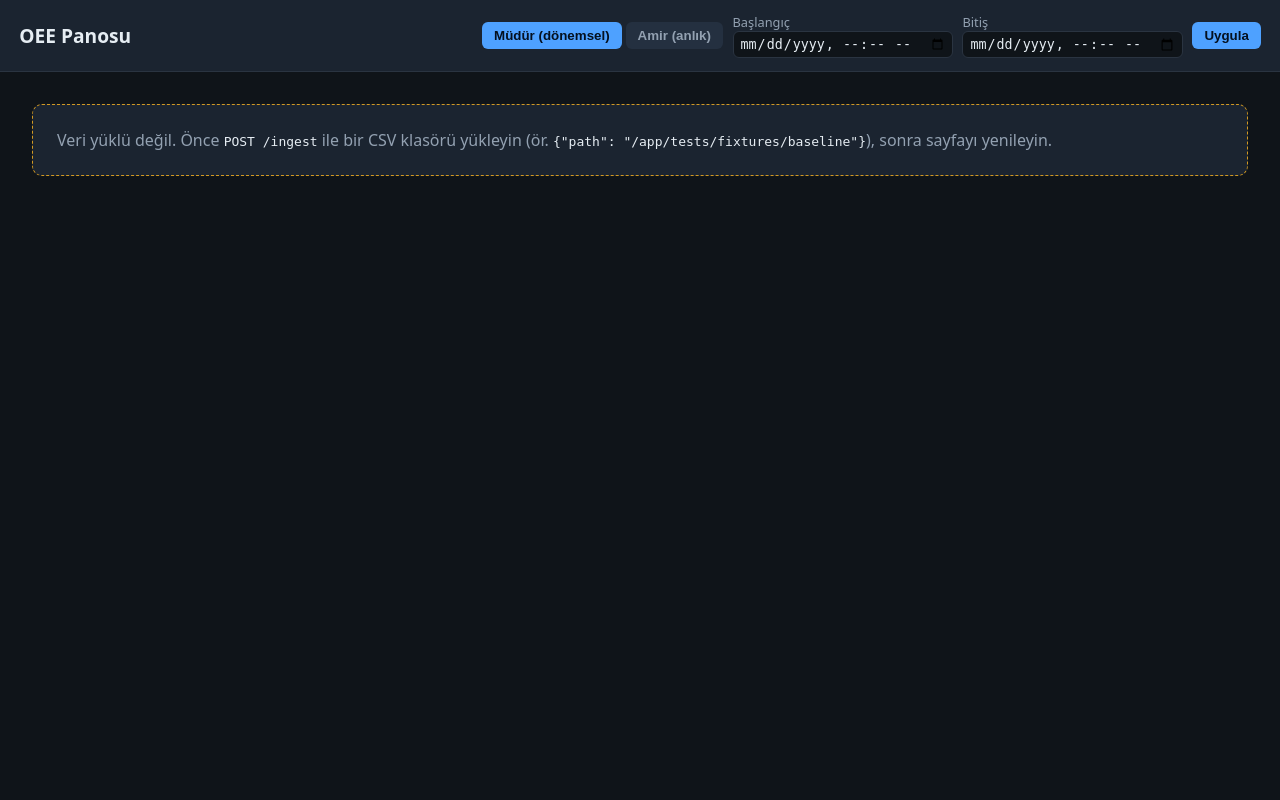
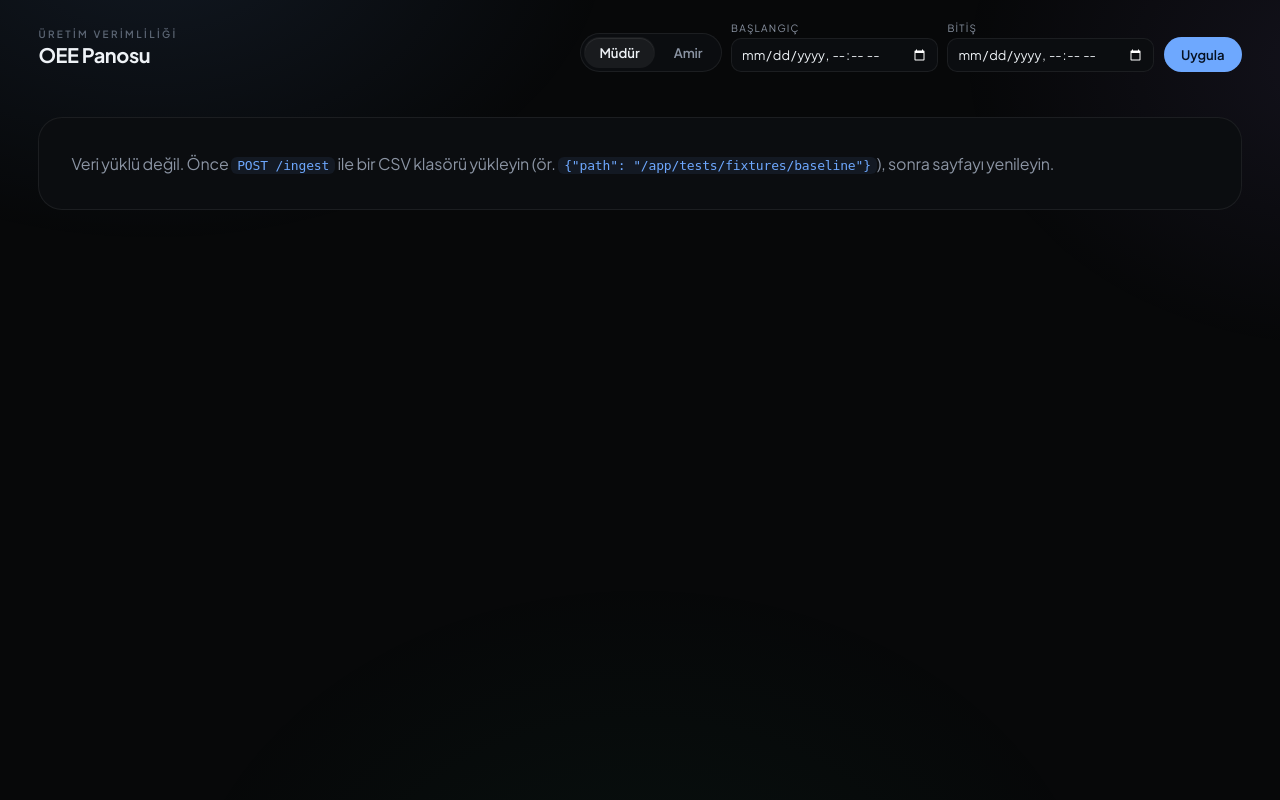
Before and after one commit to Kenobii512/oee-platform, a FastAPI app: page / in a window 1280 px wide. Run offline with FastAPI, Linux system fonts and the light colour scheme; data that the repository does not hold is empty.

Commit message:
style(g5): premium dark 'Ethereal Glass' dashboard redesign
Applied high-end-visual-design principles (adapted for a data dashboard, not the
landing-page archetypes which that taste-skill excludes):
- Plus Jakarta Sans, tabular numerals, tightened tracking
- double-bezel cards (outer shell + concentric inner core, inset highlight)
- OLED background with subtle radial aurora orbs; hairline borders; soft tinted shadows
- refined palette: blue accent (glowing OEE), emerald=visible / violet=inferred channels
- rounded chart bars, area-filled trend, softened gridlines, pill tabs/buttons
- custom cubic-bezier transitions, staggered card rise-in, reduced-motion respected
No logic change; dashboard route test still green.

```diff
--- a/backend/app/static/dashboard.css
+++ b/backend/app/static/dashboard.css
@@ -1,50 +1,149 @@
+/* OEE Panosu — premium "Ethereal Glass" tema (veri panosuna uyarlanmış).
+   İlkeler: double-bezel kartlar, hairline kenarlar, yumuşak/tonlu gölgeler,
+   özel cubic-bezier geçişler, tabular rakamlar, makro boşluk. GPU-güvenli motion. */
+
 :root {
-  --bg: #0f1419;
-  --card: #1b2430;
-  --ink: #e6edf3;
-  --muted: #93a1b1;
-  --accent: #4ea1ff;
-  --good: #3fb950;
-  --warn: #d29922;
-  --bad: #f85149;
-  --inferred: #b07cff;
+  --bg: #070809;
+  --bg-2: #0b0d10;
+  --ink: #eef2f6;
+  --muted: #8b94a3;
+  --faint: #5b6573;
+  --line: rgba(255, 255, 255, 0.07);
+  --line-strong: rgba(255, 255, 255, 0.12);
+  --accent: #6ea8fe;
+  --good: #34d399;     /* görünür kanallar / iyi */
+  --inferred: #a78bfa; /* çıkarım kanalları */
+  --loss: #fb7185;
+  --ease: cubic-bezier(0.32, 0.72, 0, 1);
+  --r-shell: 24px;
+  --r-core: 18px;
 }
+
 * { box-sizing: border-box; }
+
+html { color-scheme: dark; }
+
 body {
   margin: 0;
-  font-family: system-ui, -apple-system, Segoe UI, Roboto, sans-serif;
+  font-family: "Plus Jakarta Sans", system-ui, sans-serif;
   background: var(--bg);
   color: var(--ink);
+  -webkit-font-smoothing: antialiased;
+  font-variant-numeric: tabular-nums;
+  letter-spacing: -0.01em;
 }
+
+/* Arka plan: çok hafif, sabit radyal mesh orblar (pointer-events yok). */
+.aurora {
+  position: fixed; inset: 0; z-index: -1; pointer-events: none; overflow: hidden;
+  background:
+    radial-gradient(48rem 32rem at 12% -8%, rgba(110, 168, 254, 0.10), transparent 60%),
+    radial-gradient(40rem 30rem at 105% 8%, rgba(167, 139, 250, 0.08), transparent 60%),
+    radial-gradient(50rem 40rem at 50% 120%, rgba(52, 211, 153, 0.05), transparent 60%);
+}
+
+/* ---- Üst bar ---- */
 .topbar {
   display: flex; align-items: center; justify-content: space-between;
-  gap: 1rem; padding: 0.8rem 1.2rem; background: var(--card);
-  border-bottom: 1px solid #2a3441; flex-wrap: wrap;
+  gap: 1rem; padding: 1.4rem clamp(1rem, 4vw, 2.4rem) 0.4rem; flex-wrap: wrap;
 }
-.topbar h1 { font-size: 1.2rem; margin: 0; }
-.controls { display: flex; align-items: center; gap: 0.6rem; flex-wrap: wrap; }
-.controls label { font-size: 0.8rem; color: var(--muted); display: flex; flex-direction: column; }
-.controls input { background: #0f1419; color: var(--ink); border: 1px solid #2a3441; border-radius: 6px; padding: 4px 6px; }
-button { background: var(--accent); color: #04101f; border: 0; border-radius: 6px; padding: 6px 12px; cursor: pointer; font-weight: 600; }
-.tabs { display: flex; gap: 4px; }
-.tab { background: #243040; color: var(--muted); }
-.tab.active { background: var(--accent); color: #04101f; }
-.empty { margin: 2rem; padding: 1.5rem; background: var(--card); border: 1px dashed var(--warn); border-radius: 10px; color: var(--muted); }
-.empty code { color: var(--ink); }
+.brand .eyebrow {
+  display: block; font-size: 10px; font-weight: 600; letter-spacing: 0.24em;
+  text-transform: uppercase; color: var(--faint); margin-bottom: 2px;
+}
+.brand h1 { font-size: 1.25rem; font-weight: 700; margin: 0; letter-spacing: -0.02em; }
+
+.controls { display: flex; align-items: flex-end; gap: 0.6rem; flex-wrap: wrap; }
+.controls label { font-size: 10px; letter-spacing: 0.12em; text-transform: uppercase; color: var(--muted); display: flex; flex-direction: column; gap: 4px; }
+.controls input {
+  background: var(--bg-2); color: var(--ink); border: 1px solid var(--line);
+  border-radius: 10px; padding: 7px 9px; font: inherit; font-size: 0.8rem;
+  transition: border-color 0.4s var(--ease), box-shadow 0.4s var(--ease);
+}
+.controls input:focus { outline: none; border-color: var(--accent); box-shadow: 0 0 0 3px rgba(110, 168, 254, 0.18); }
+
+button {
+  font: inherit; font-weight: 600; font-size: 0.82rem; cursor: pointer;
+  border: 1px solid transparent; border-radius: 999px; padding: 8px 16px;
+  background: var(--accent); color: #061122;
+  transition: transform 0.4s var(--ease), filter 0.4s var(--ease), background 0.4s var(--ease), color 0.4s var(--ease), border-color 0.4s var(--ease);
+}
+button:hover { filter: brightness(1.08); }
+button:active { transform: scale(0.97); }
+
+.tabs { display: flex; gap: 4px; padding: 3px; background: var(--bg-2); border: 1px solid var(--line); border-radius: 999px; }
+.tab { background: transparent; color: var(--muted); padding: 6px 14px; border-radius: 999px; }
+.tab.active { background: rgba(255, 255, 255, 0.06); color: var(--ink); box-shadow: inset 0 1px 0 rgba(255, 255, 255, 0.08); }
+
+/* ---- Boş durum ---- */
+.empty {
+  margin: clamp(1rem, 4vw, 2.4rem); padding: 2rem; border-radius: var(--r-shell);
+  background: var(--bg-2); border: 1px solid var(--line); color: var(--muted); line-height: 1.7;
+}
+.empty code { color: var(--accent); background: rgba(110, 168, 254, 0.08); padding: 1px 6px; border-radius: 6px; }
 .hidden { display: none !important; }
+
+/* ---- Izgara ---- */
 .grid {
-  display: grid; gap: 1rem; padding: 1.2rem;
+  display: grid; gap: 1.1rem; padding: 1.1rem clamp(1rem, 4vw, 2.4rem) 2.6rem;
   grid-template-columns: repeat(2, minmax(0, 1fr));
+  max-width: 1320px; margin: 0 auto;
 }
-.card { background: var(--card); border: 1px solid #2a3441; border-radius: 12px; padding: 1rem; min-height: 60px; }
-.card h2 { font-size: 0.95rem; margin: 0 0 0.6rem; color: var(--muted); font-weight: 600; }
-.kpis { grid-column: 1 / -1; display: flex; gap: 1.5rem; flex-wrap: wrap; align-items: center; }
-.kpi { display: flex; flex-direction: column; }
-.kpi .label { font-size: 0.75rem; color: var(--muted); }
-.kpi .value { font-size: 2rem; font-weight: 700; }
-.kpi .value.small { font-size: 1rem; font-weight: 500; }
-.kpi-oee .value { color: var(--accent); }
-.muted { color: var(--muted); font-size: 0.78rem; }
-#dq-detail { font-size: 0.9rem; line-height: 1.6; }
-canvas { max-height: 280px; }
-@media (max-width: 760px) { .grid { grid-template-columns: 1fr; } }
+
+/* ---- Double-bezel kart (dış kabuk + iç çekirdek) ---- */
+.shell {
+  background: rgba(255, 255, 255, 0.022);
+  border: 1px solid var(--line);
+  border-radius: var(--r-shell);
+  padding: 6px;
+  box-shadow: 0 24px 60px -28px rgba(0, 0, 0, 0.8);
+  opacity: 0; transform: translateY(14px);
+  animation: rise 0.7s var(--ease) forwards;
+  transition: transform 0.5s var(--ease), border-color 0.5s var(--ease);
+}
+.shell:hover { transform: translateY(-3px); border-color: var(--line-strong); }
+.shell .core {
+  background: linear-gradient(180deg, rgba(255, 255, 255, 0.018), rgba(0, 0, 0, 0.12)), var(--bg-2);
+  border-radius: var(--r-core);
+  padding: 1.15rem 1.25rem 1.25rem;
+  box-shadow: inset 0 1px 0 rgba(255, 255, 255, 0.06);
+  height: 100%;
+}
+.shell:nth-child(1) { animation-delay: 0.02s; }
+.shell:nth-child(2) { animation-delay: 0.08s; }
+.shell:nth-child(3) { animation-delay: 0.14s; }
+.shell:nth-child(4) { animation-delay: 0.20s; }
+.shell:nth-child(5) { animation-delay: 0.26s; }
+.shell:nth-child(6) { animation-delay: 0.32s; }
+
+@keyframes rise { to { opacity: 1; transform: translateY(0); } }
+@media (prefers-reduced-motion: reduce) {
+  .shell { animation: none; opacity: 1; transform: none; }
+  .shell:hover { transform: none; }
+}
+
+.eyebrow {
+  display: block; font-size: 10px; font-weight: 600; letter-spacing: 0.2em;
+  text-transform: uppercase; color: var(--faint); margin-bottom: 0.85rem;
+}
+canvas { max-height: 268px; }
+
+/* ---- KPI başlığı ---- */
+.kpis { grid-column: 1 / -1; }
+.kpis .core { display: flex; gap: clamp(1rem, 3vw, 2.6rem); flex-wrap: wrap; align-items: center; }
+.kpi { display: flex; flex-direction: column; gap: 2px; }
+.kpi .label { font-size: 11px; letter-spacing: 0.06em; color: var(--muted); text-transform: uppercase; }
+.kpi .value { font-size: clamp(1.7rem, 4vw, 2.5rem); font-weight: 700; line-height: 1; letter-spacing: -0.03em; }
+.kpi .value.small { font-size: 0.95rem; font-weight: 500; letter-spacing: 0; color: var(--ink); }
+.kpi-oee { padding-right: clamp(1rem, 3vw, 2.4rem); border-right: 1px solid var(--line); }
+.kpi-oee .value { font-size: clamp(2.4rem, 6vw, 3.6rem); color: var(--accent); text-shadow: 0 0 38px rgba(110, 168, 254, 0.35); }
+
+/* ---- Veri güvenilirliği detayı ---- */
+.muted { color: var(--muted); font-size: 0.76rem; line-height: 1.6; }
+#dq-detail { font-size: 0.9rem; line-height: 1.85; margin-bottom: 0.6rem; }
+#dq-detail strong { color: var(--ink); }
+
+@media (max-width: 760px) {
+  .grid { grid-template-columns: 1fr; }
+  .kpi-oee { border-right: 0; }
+}
--- a/backend/app/static/dashboard.js
+++ b/backend/app/static/dashboard.js
@@ -1,11 +1,19 @@
 "use strict";
 
-const COLORS = {
-  base: "#39424e", loss: "#f85149", lossSoft: "#d29922",
-  oee: "#4ea1ff", visible: "#3fb950", inferred: "#b07cff",
+const C = {
+  ink: "#eef2f6", muted: "#8b94a3", grid: "rgba(255,255,255,0.05)",
+  base: "#3a434f", oee: "#6ea8fe", good: "#34d399", inferred: "#a78bfa", loss: "#fb7185",
 };
+
+// Chart.js premium varsayılanları
+Chart.defaults.font.family = "'Plus Jakarta Sans', system-ui, sans-serif";
+Chart.defaults.font.weight = 500;
+Chart.defaults.color = C.muted;
+
 const charts = {};
 const pct = (x) => (x * 100).toFixed(1) + "%";
+const grid = { color: C.grid, drawTicks: false };
+const bar = { borderRadius: 6, borderSkipped: false, barPercentage: 0.62, categoryPercentage: 0.7 };
 
 function qs() {
   const f = document.getElementById("from").value;
@@ -48,15 +56,15 @@ function renderWaterfall(oee) {
       labels: ["Başlangıç", "−Kullanılabilirlik", "−Performans", "−Kalite", "OEE"],
       datasets: [{
         data: [[0, 100], [a100, 100], [ap100, a100], [apq, ap100], [0, apq]],
-        backgroundColor: [COLORS.base, COLORS.loss, COLORS.loss, COLORS.loss, COLORS.oee],
+        backgroundColor: [C.base, C.loss, C.loss, C.loss, C.oee],
+        ...bar,
       }],
     },
     options: {
       plugins: { legend: { display: false },
-        tooltip: { callbacks: { label: (c) => {
-          const v = c.raw; return (Math.abs(v[1] - v[0])).toFixed(1) + "%"; } } } },
-      scales: { y: { min: 0, max: 100, ticks: { color: "#93a1b1" } },
-                x: { ticks: { color: "#93a1b1" } } },
+        tooltip: { callbacks: { label: (c) => (Math.abs(c.raw[1] - c.raw[0])).toFixed(1) + "%" } } },
+      scales: { y: { min: 0, max: 100, grid, ticks: { callback: (v) => v + "%" } },
+                x: { grid: { display: false } } },
     },
   });
 }
@@ -66,26 +74,25 @@ function lossChart(id, cats) {
   charts[id] = new Chart(document.getElementById(id), {
     type: "bar",
     data: {
-      labels: cats.map((c) => c.category + (c.kind === "inferred" ? " (çıkarım)" : "")),
+      labels: cats.map((c) => c.category + (c.kind === "inferred" ? " · çıkarım" : "")),
       datasets: [{
         data: cats.map((c) => c.value),
-        backgroundColor: cats.map((c) => c.kind === "inferred" ? COLORS.inferred : COLORS.visible),
+        backgroundColor: cats.map((c) => c.kind === "inferred" ? C.inferred : C.good),
+        ...bar,
       }],
     },
     options: {
       indexAxis: "y",
       plugins: { legend: { display: false } },
-      scales: { x: { ticks: { color: "#93a1b1" } }, y: { ticks: { color: "#93a1b1" } } },
+      scales: { x: { grid, beginAtZero: true }, y: { grid: { display: false } } },
     },
   });
 }
 
 function renderLossTree(tree) {
   const cats = tree.categories;
-  const timeCats = cats.filter((c) => c.axis === "minutes");
-  const partCats = cats.filter((c) => c.axis === "parts");
-  lossChart("loss-time", timeCats);
-  lossChart("loss-parts", partCats);
+  lossChart("loss-time", cats.filter((c) => c.axis === "minutes"));
+  lossChart("loss-parts", cats.filter((c) => c.axis === "parts"));
 }
 
 function renderTrend(series) {
@@ -95,14 +102,18 @@ function renderTrend(series) {
     data: {
       labels: series.map((s) => s.period),
       datasets: [
-        { label: "OEE", data: series.map((s) => s.oee * 100), borderColor: COLORS.oee, tension: 0.2 },
-        { label: "Kullanılabilirlik", data: series.map((s) => s.availability * 100), borderColor: COLORS.visible, tension: 0.2 },
+        { label: "OEE", data: series.map((s) => s.oee * 100), borderColor: C.oee,
+          backgroundColor: "rgba(110,168,254,0.12)", fill: true, tension: 0.35,
+          borderWidth: 2.5, pointRadius: 3, pointBackgroundColor: C.oee },
+        { label: "Kullanılabilirlik", data: series.map((s) => s.availability * 100),
+          borderColor: C.good, tension: 0.35, borderWidth: 2, pointRadius: 2,
+          borderDash: [5, 4], pointBackgroundColor: C.good },
       ],
     },
     options: {
-      plugins: { legend: { labels: { color: "#93a1b1" } } },
-      scales: { y: { min: 0, max: 100, ticks: { color: "#93a1b1" } },
-                x: { ticks: { color: "#93a1b1" } } },
+      plugins: { legend: { labels: { usePointStyle: true, boxWidth: 8, padding: 16 } } },
+      scales: { y: { min: 0, max: 100, grid, ticks: { callback: (v) => v + "%" } },
+                x: { grid: { display: false } } },
     },
   });
 }
--- a/backend/app/templates/dashboard.html
+++ b/backend/app/templates/dashboard.html
@@ -4,16 +4,24 @@
   <meta charset="utf-8">
   <meta name="viewport" content="width=device-width, initial-scale=1">
   <title>OEE Panosu</title>
+  <link rel="preconnect" href="https://fonts.googleapis.com">
+  <link rel="preconnect" href="https://fonts.gstatic.com" crossorigin>
+  <link href="https://fonts.googleapis.com/css2?family=Plus+Jakarta+Sans:wght@400;500;600;700;800&display=swap" rel="stylesheet">
   <link rel="stylesheet" href="/static/dashboard.css">
   <script src="https://cdn.jsdelivr.net/npm/chart.js@4.4.1/dist/chart.umd.min.js"></script>
 </head>
 <body>
+  <div class="aurora"></div>
+
   <header class="topbar">
+    <div class="brand">
+      <span class="eyebrow">Üretim Verimliliği</span>
       <h1>OEE Panosu</h1>
+    </div>
     <div class="controls">
       <div class="tabs">
-        <button class="tab active" data-view="manager">Müdür (dönemsel)</button>
-        <button class="tab" data-view="supervisor">Amir (anlık)</button>
+        <button class="tab active" data-view="manager">Müdür</button>
+        <button class="tab" data-view="supervisor">Amir</button>
       </div>
       <label>Başlangıç <input type="datetime-local" id="from"></label>
       <label>Bitiş <input type="datetime-local" id="to"></label>
@@ -27,40 +35,52 @@
   </div>
 
   <main id="dashboard" class="grid">
-    <section class="card kpis">
+    <section class="shell kpis">
+      <div class="core">
         <div class="kpi kpi-oee"><span class="label">OEE</span><span class="value" id="kpi-oee">–</span></div>
-      <div class="kpi"><span class="label">Kullanılabilirlik (A)</span><span class="value" id="kpi-a">–</span></div>
-      <div class="kpi"><span class="label">Performans (P)</span><span class="value" id="kpi-p">–</span></div>
-      <div class="kpi"><span class="label">Kalite (Q)</span><span class="value" id="kpi-q">–</span></div>
+        <div class="kpi"><span class="label">Kullanılabilirlik</span><span class="value" id="kpi-a">–</span></div>
+        <div class="kpi"><span class="label">Performans</span><span class="value" id="kpi-p">–</span></div>
+        <div class="kpi"><span class="label">Kalite</span><span class="value" id="kpi-q">–</span></div>
         <div class="kpi"><span class="label">Veri güvenilirliği</span><span class="value small" id="kpi-dq">–</span></div>
+      </div>
     </section>
 
-    <section class="card">
-      <h2>OEE Şelalesi</h2>
+    <section class="shell">
+      <div class="core">
+        <span class="eyebrow">OEE Şelalesi</span>
         <canvas id="waterfall"></canvas>
+      </div>
     </section>
 
-    <section class="card" data-role="period">
-      <h2>OEE Trendi (gün)</h2>
+    <section class="shell" data-role="period">
+      <div class="core">
+        <span class="eyebrow">OEE Trendi · gün</span>
         <canvas id="trend"></canvas>
+      </div>
     </section>
 
-    <section class="card">
-      <h2>Kayıp Ağacı — Zaman (dakika)</h2>
+    <section class="shell">
+      <div class="core">
+        <span class="eyebrow">Kayıp Ağacı · Zaman (dakika)</span>
         <canvas id="loss-time"></canvas>
+      </div>
     </section>
 
-    <section class="card">
-      <h2>Kayıp Ağacı — Malzeme (parça)</h2>
+    <section class="shell">
+      <div class="core">
+        <span class="eyebrow">Kayıp Ağacı · Malzeme (parça)</span>
         <canvas id="loss-parts"></canvas>
+      </div>
     </section>
 
-    <section class="card legend-note" data-role="period">
-      <h2>Veri güvenilirliği</h2>
+    <section class="shell" data-role="period">
+      <div class="core">
+        <span class="eyebrow">Veri Güvenilirliği</span>
         <div id="dq-detail">–</div>
-      <p class="muted">Taralı çubuklar <strong>çıkarım</strong> kanallarıdır (gerçek veride yok,
+        <p class="muted">Mor çubuklar <strong>çıkarım</strong> kanallarıdır (gerçek veride yok,
         genel veriden kestirilir). Farklı eksenler (dakika vs parça) olduğundan tek Pareto yapılmaz;
         ortak birim (TL) sonraki sürümde.</p>
+      </div>
     </section>
   </main>
 
```
Lines whose indentation alone changed are shown as unchanged.
